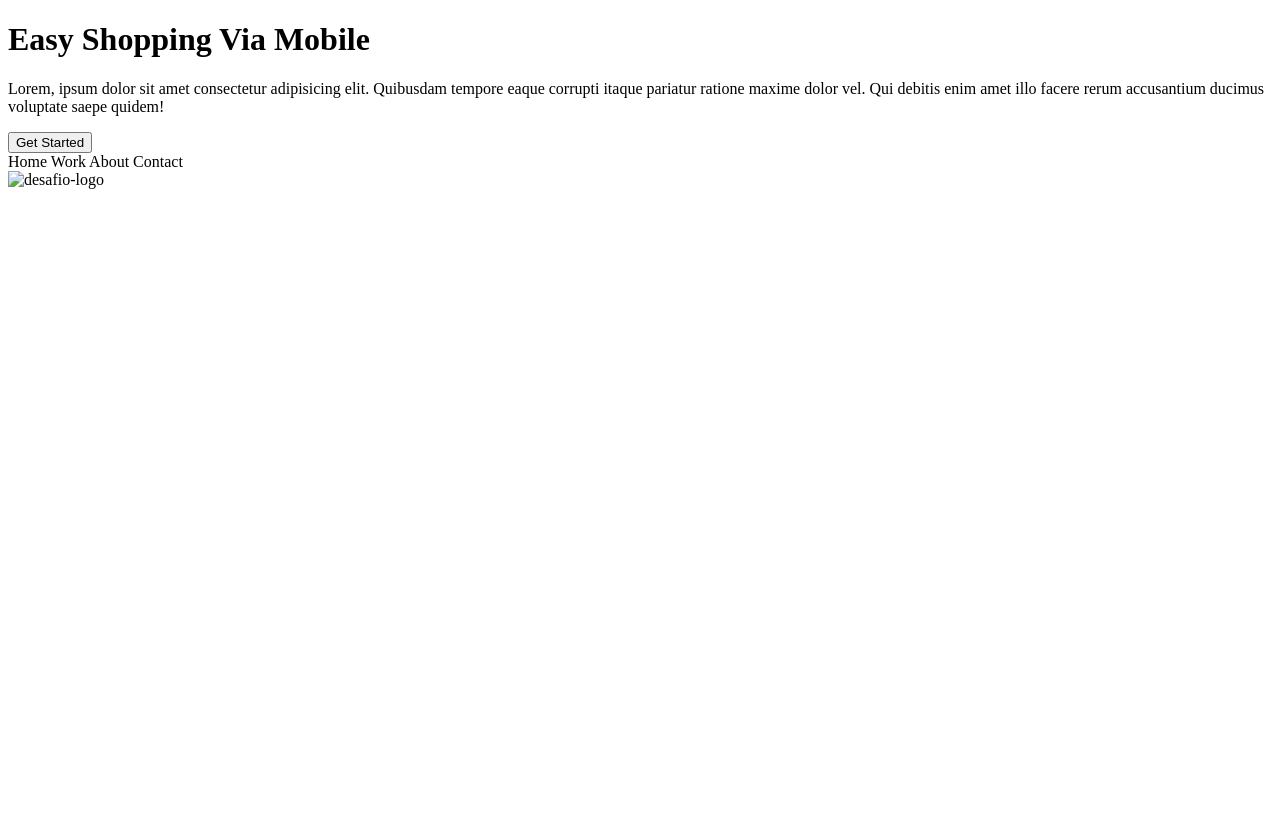
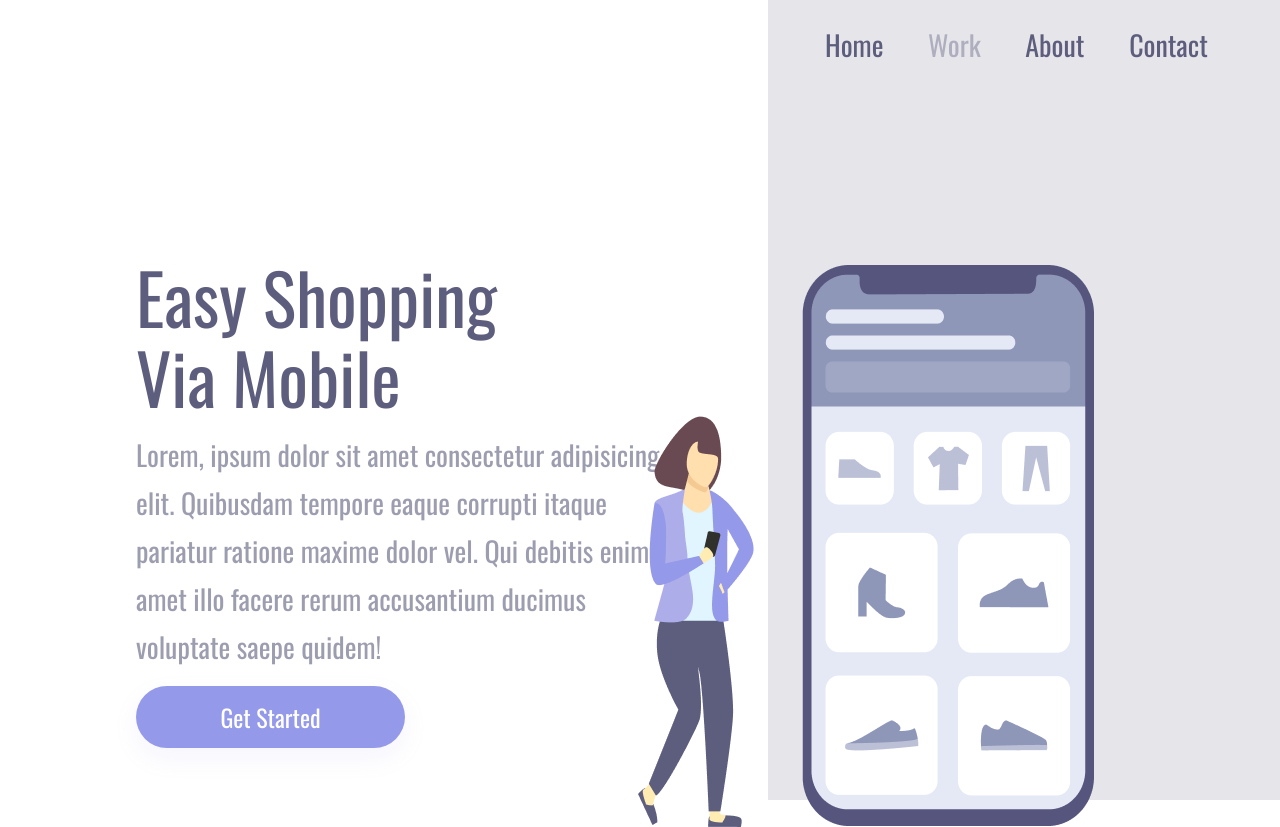
Before and after one commit to bruno-araujo10/Projeto-1, a plain HTML site: page Projeto-1.html in a window 1280 px wide. Before the commit the page ends 800 px from the top, so only its background shows below. Drawn offline with nearby package versions, Linux system fonts and the light colour scheme.

Commit message:
alteracao no local do css e da imagem

```diff
--- a/Projeto-1.html
+++ b/Projeto-1.html
@@ -7,7 +7,7 @@
     <link rel="preconnect" href="https://fonts.googleapis.com">
     <link rel="preconnect" href="https://fonts.gstatic.com" crossorigin>
     <link href="https://fonts.googleapis.com/css2?family=Oswald&display=swap" rel="stylesheet">
-    <link rel="stylesheet" href="./6 - Desafio.css">
+    <link rel="stylesheet" href="./Projeto-1.css">
     <title>Projeto CSS PT2</title>
 </head>
 
@@ -27,7 +27,7 @@
         <a>Contact</a>
     </header>
 
-    <img src="Illustration-3-3.png" alt="desafio-logo">
+    <img src="./assets/Illustration-3-3.png" alt="desafio-logo">
     </section>
 </div>
 </body>
```
